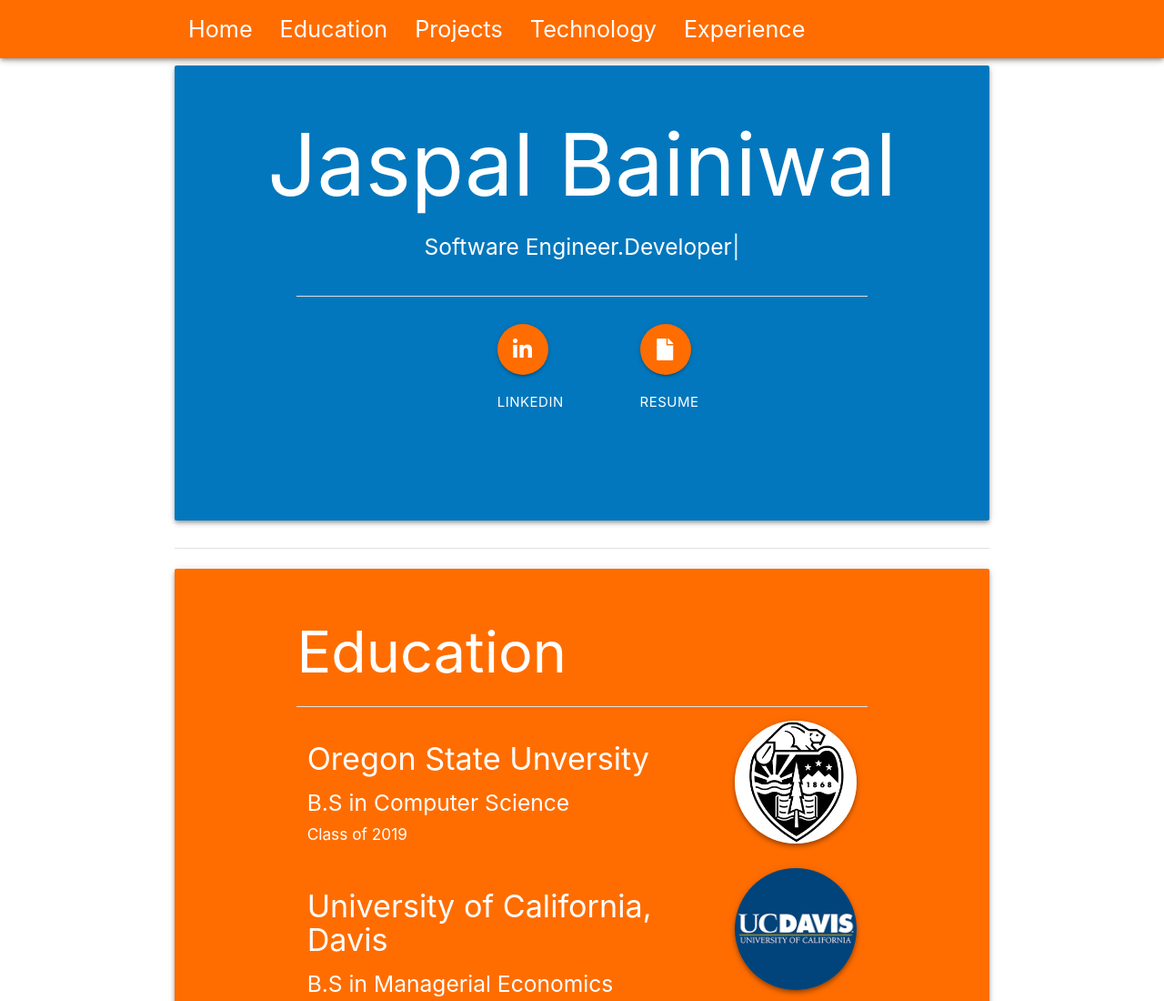
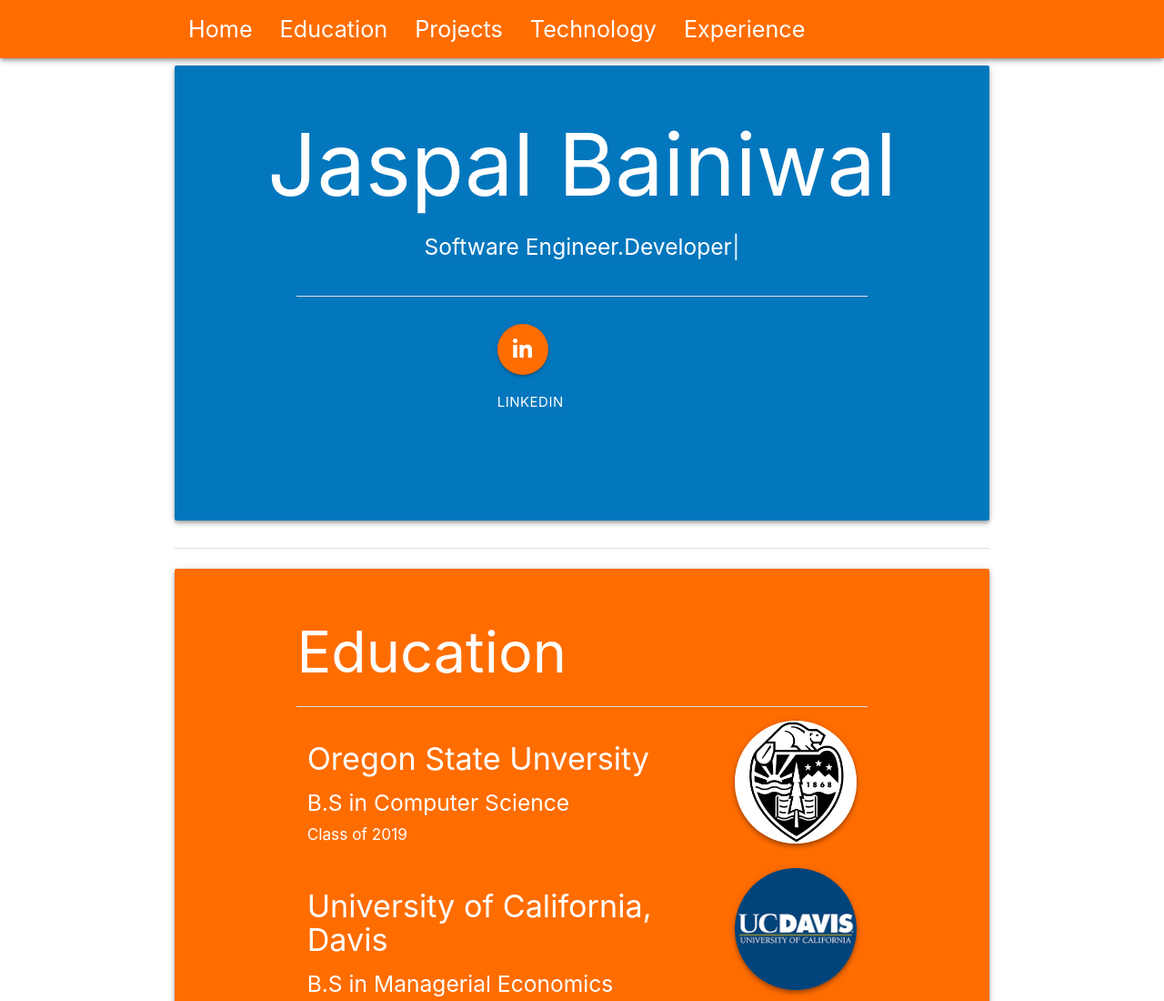
Before and after one commit to jaspalsb/jaspalsb.github.io, a plain HTML site: page index.html in a window 1280 px wide. Shown: the top 1100 px of the page at 91% size. Drawn offline with nearby package versions, Linux system fonts and the light colour scheme.

Commit message:
Update index.html

```diff
--- a/index.html
+++ b/index.html
@@ -42,9 +42,6 @@
     <div class="row section container">
     <div class="col s2 offset-s4">
       <a href="https://www.linkedin.com/in/JASPALBAINIWAL/" class="btn-floating btn-large orange accent-4 pulse text-align:center"><i class="fab fa-linkedin-in fa-5x"></i>Linkedin</a>
-    </div>
-    <div class="col s2 offset-s1">
-      <a href="https://drive.google.com/file/d/1tf01g7HE_QNfwgSHUGTf1-5r2op6Wfl2/view" class="btn-floating btn-large orange accent-4 pulse"><i class="fas fa-file"></i>Resume</a>
     </div>
     </div>
   </div>
```
